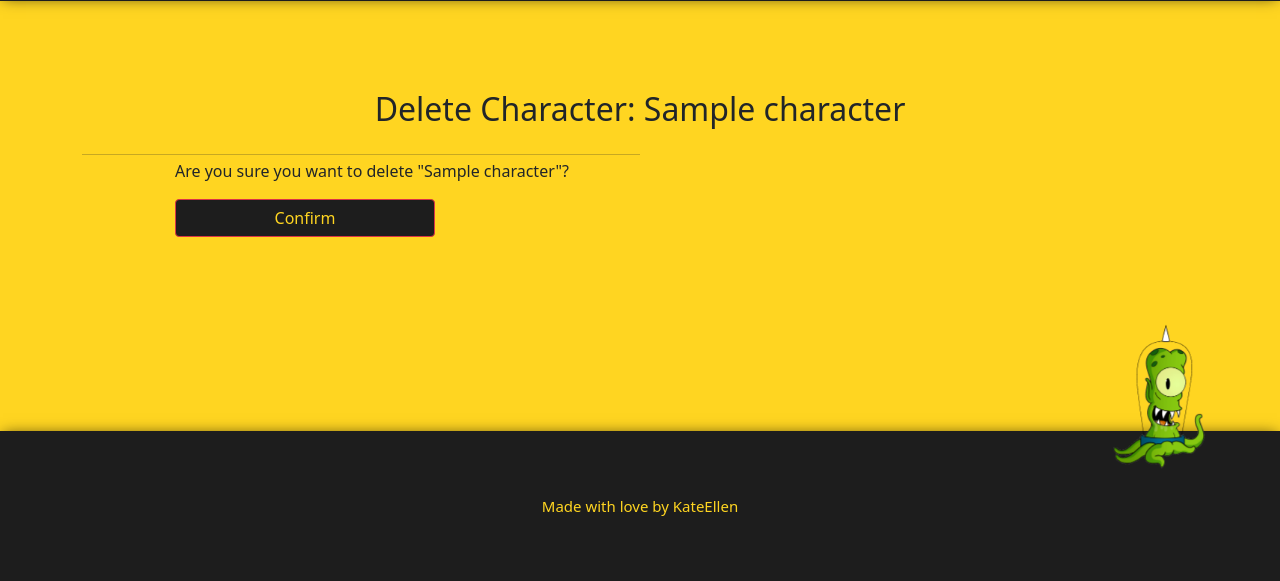
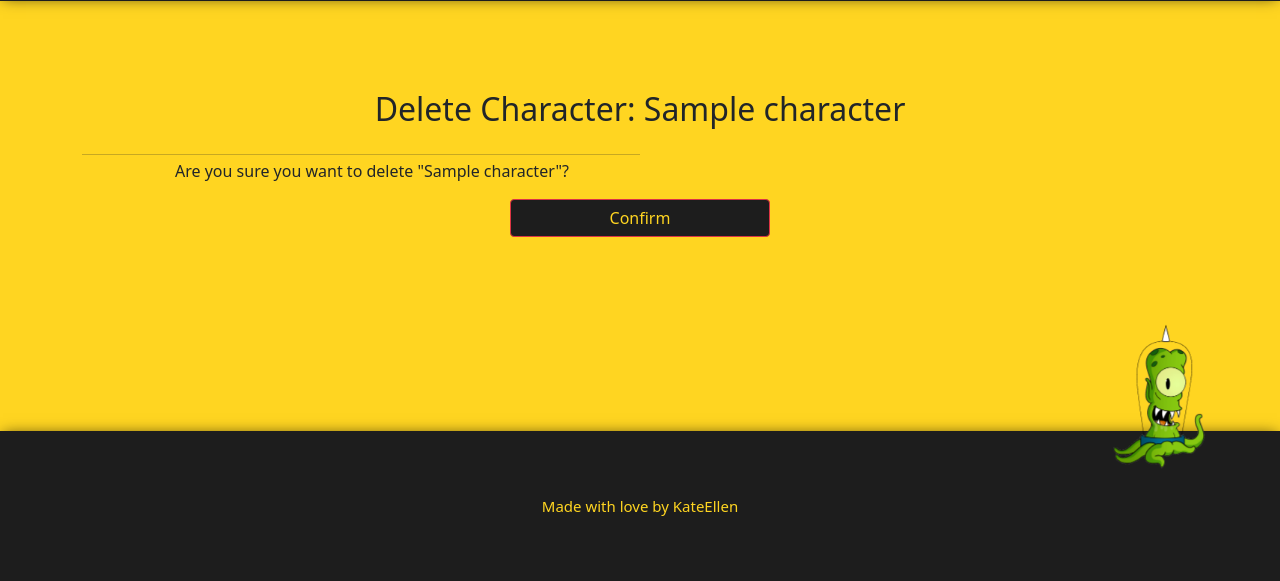
Before and after one commit to KateEllen/Simpsons-fan-page, a Django app: page /1/delete_character/ in a window 1280 px wide. Shown: the part 219-800 px from the top of the page. Run offline with Django 3.2, Linux system fonts and the light colour scheme; a user stored in the database is signed in; tables that the repository leaves empty hold one stand-in row (values such as "Sample post"); some libraries are stand-ins or nearby versions.

Commit message:
Style delete button

```diff
--- a/static/css/style.css
+++ b/static/css/style.css
@@ -217,7 +217,7 @@ footer {
     transform: rotateZ(360deg);
   }
 }
-
+/* buttons */
 .btn {
   background: var(--black);
   color: var(--yellow);
@@ -237,12 +237,20 @@ footer {
   margin-right: auto;
 }
 
+.btn-danger {
+  display: block;
+  margin-top: 2px;
+  margin-left: auto;
+  margin-right: auto;
+}
+
 .register-warning {
 margin-top: 5rem;
 font-size: 30px;
 font-weight: bold;
 }
 
+/* hide email display for registration */
 #id_email {
   display: none;
 }
```
